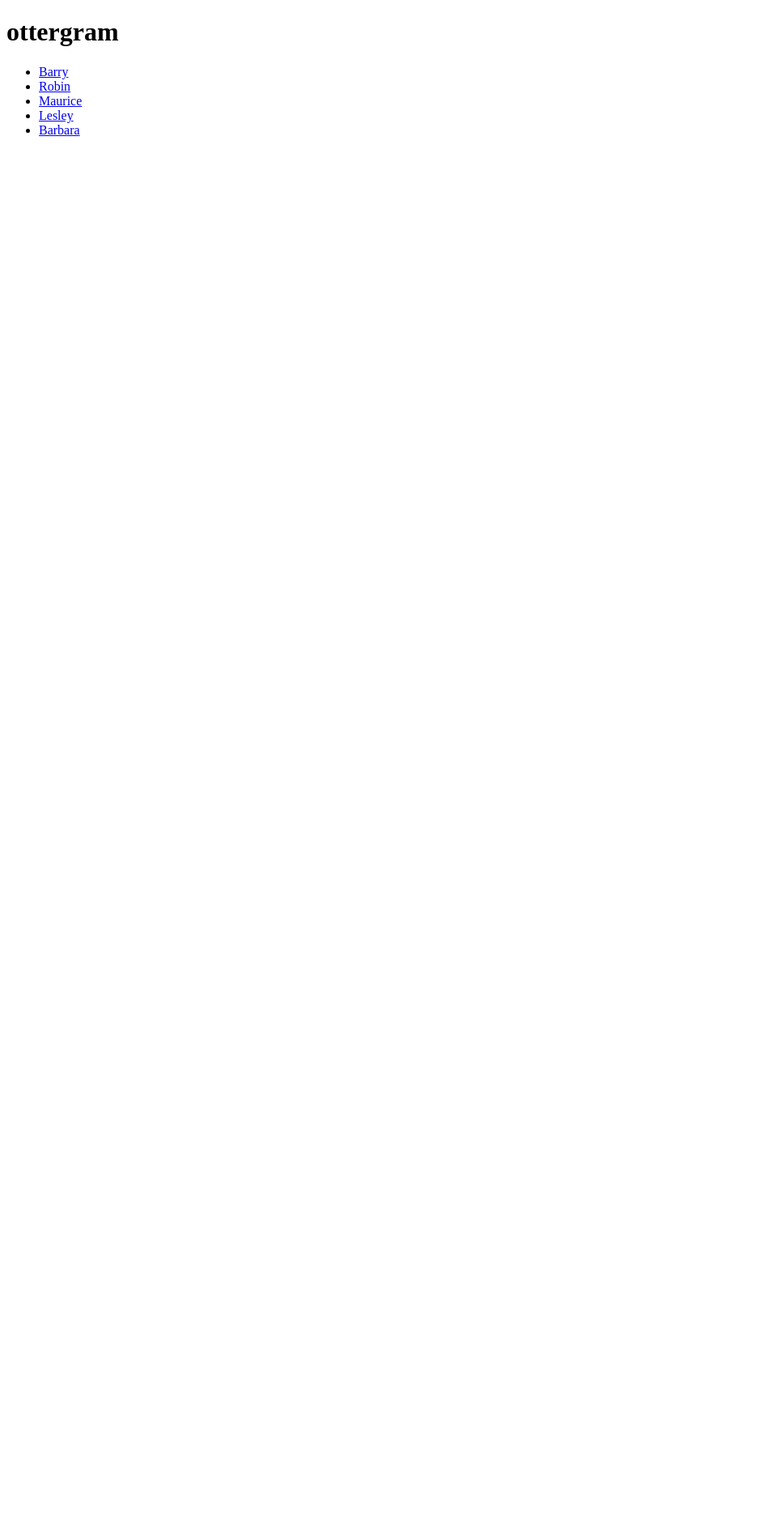
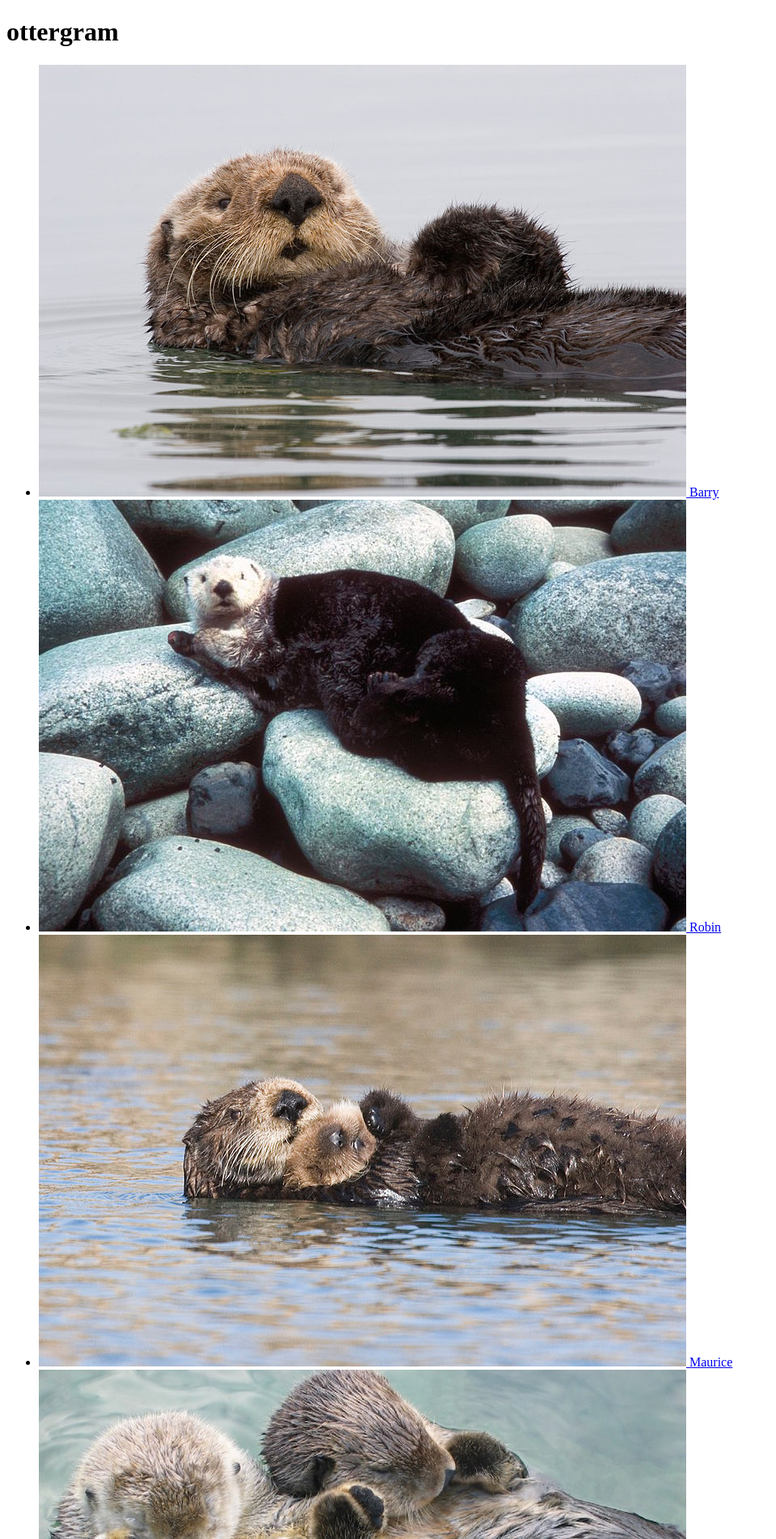
Before and after one commit to sjohn8/ottergram, a plain HTML site: page index.html in a window 1280 px wide. Shown: the top 1900 px of the page at 81% size, without its empty margins (0-959 px from the left). Before the commit the page ends 800 px from the top, so only its background shows below. Drawn offline with Linux system fonts and the light colour scheme.

Commit message:
Add images to the list items

```diff
--- a/index.html
+++ b/index.html
@@ -15,26 +15,31 @@
     <ul>
       <li>
         <a href="#">
+          <img src="img/otter1.jpg" alt="Barry the Otter">
           <span>Barry</span>
         </a>
       </li>
       <li>
         <a href="#">
+          <img src="img/otter2.jpg" alt="Robin the Otter">
           <span>Robin</span>
         </a>
       </li>
       <li>
         <a href="#">
+          <img src="img/otter3.jpg" alt="Maurice the Otter">
           <span>Maurice</span>
         </a>
       </li>
       <li>
         <a href="#">
+          <img src="img/otter4.jpg" alt="Lesley the Otter">
           <span>Lesley</span>
         </a>
       </li>
       <li>
         <a href="#">
+          <img src="img/otter5.jpg" alt="Barbara the Otter">
           <span>Barbara</span>
         </a>
       </li>
```
